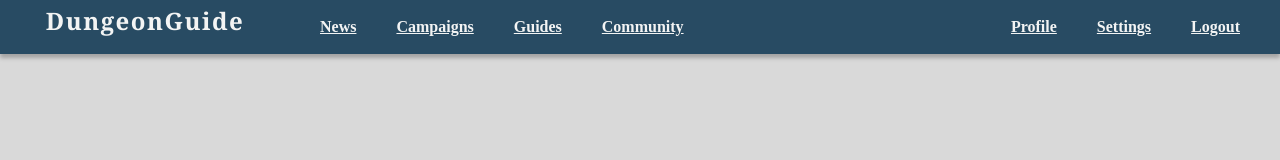
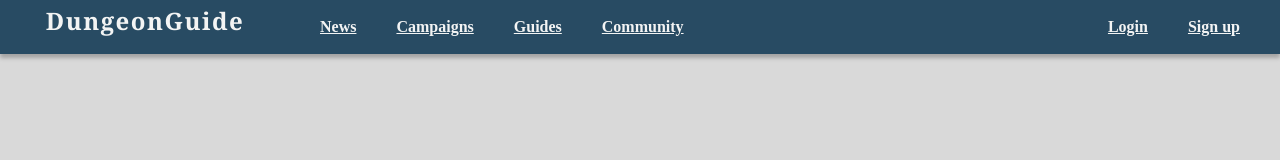
Before and after one commit to mlcroix/DungeonQuide-MD, a Next.js app: page / in a window 1280 px wide. Shown: the top 160 px of the page. Built offline with nearby package versions, Linux system fonts and the light colour scheme.

Commit message:
Read out cookie in front-end - read cookie - check online status

```diff
--- a/components/header/header.tsx
+++ b/components/header/header.tsx
@@ -1,9 +1,19 @@
+"use client";
+
 import Link from 'next/link';
 import './header.scss';
 import Logo from '@/components/logo';
 import PageNavigation from '../page-navigation/page-navigation';
+import cookies from 'js-cookie';
+import { useEffect, useState } from 'react';
 
 export default function Header() {
+  const [userData, setUserData] = useState<string | undefined>(undefined);
+
+  useEffect(() => {
+    setUserData(cookies.get('user_data'));
+  }, []);
+
   const mainNavItems = [
     { label: 'News', href: '/news' },
     { label: 'Campaigns', href: '/campaigns' },
@@ -11,11 +21,16 @@ export default function Header() {
     { label: 'Community', href: '/community' }
   ];
 
-  const userNavItems = [
-    { label: 'Profile', href: '/profile' },
-    { label: 'Settings', href: '/settings' },
-    { label: 'Logout', href: '/logout' }
-  ];
+  const userNavItems = userData
+    ? [
+        { label: 'Profile', href: '/profile' },
+        { label: 'Settings', href: '/settings' },
+        { label: 'Logout', href: '/logout' }
+      ]
+    : [
+        { label: 'Login', href: '/login' },
+        { label: 'Sign up', href: '/signup' }
+      ];
 
   return (
     <div className='header'>
--- a/package.json
+++ b/package.json
@@ -9,6 +9,7 @@
     "lint": "eslint"
   },
   "dependencies": {
+    "@types/js-cookie": "^3.0.6",
     "argon2": "^0.45.0",
     "dotenv": "^17.3.1",
     "drizzle-kit": "^0.31.10",
```
Also changed, not shown: 1 other file (tests, documents, lock files or other folders).
